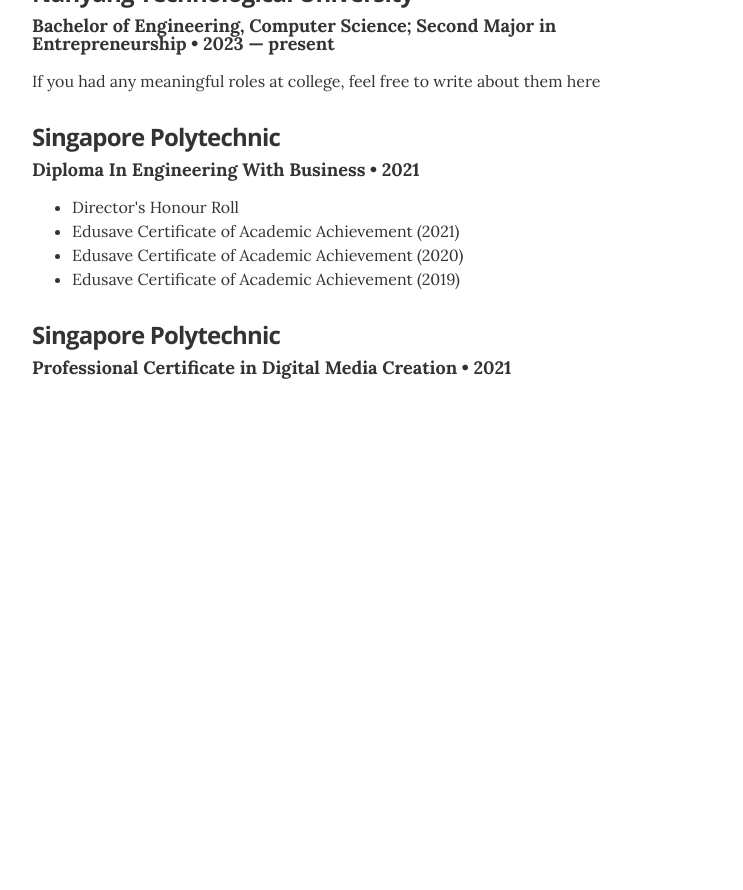
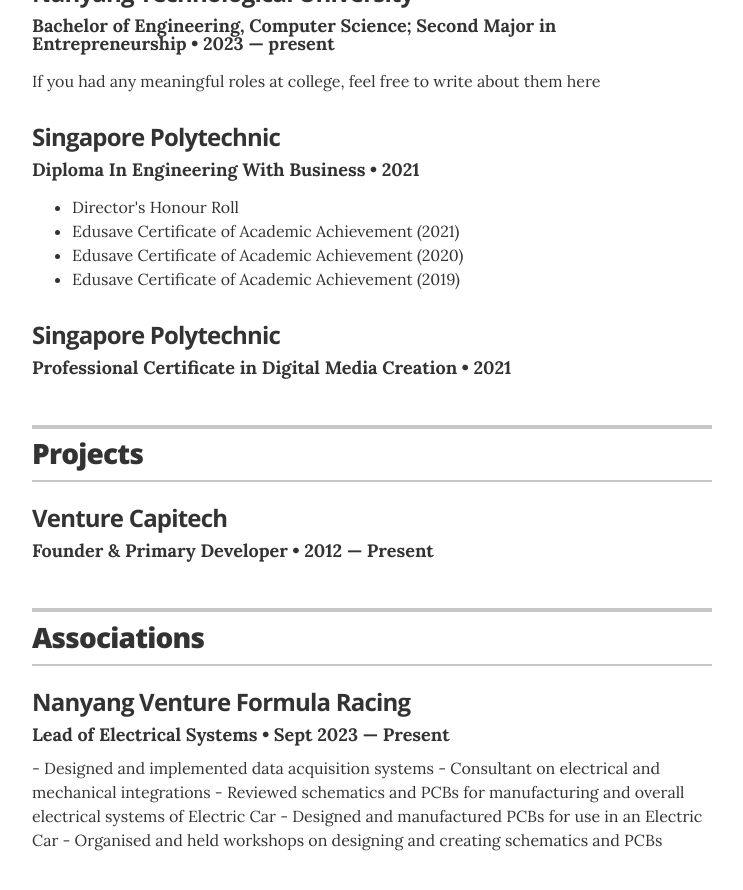
Before and after one commit to scott-cjx/resume, a Jekyll site: the page built from index.html, in a window 1280 px wide and 900 px high, scrolled down 1597 px. Shown: the top 890 px of the window, without its empty margins (268-1011 px from the left). Built offline with Jekyll 4.4.1, drawn with Linux system fonts in a browser that asks for light colours; before the commit the page ends 2022 px from its top, so only the background shows below that.

Commit message:
added works

```diff
--- a/_config.yml
+++ b/_config.yml
@@ -37,11 +37,11 @@
 # comment out to hide
 resume_section_experience:      true
 resume_section_education:       true
-# resume_section_projects:        true
+resume_section_projects:        true
 # resume_section_skills:          true
 # resume_section_recognition:     true
 # resume_section_links:           true
-# resume_section_associations:    true
+resume_section_associations:    true
 # resume_section_interests:       true
 
 # Resume social links
--- a/_data/associations.yml
+++ b/_data/associations.yml
@@ -1,15 +1,14 @@
 # Associations
 # comment out the urls if you do not wish to display them
 
-# - organization: PETA
-#   role: Volunteer
-#   year: 2001 &mdash; 2010
-#   url: https://www.peta.org/
-#   summary: Organized fund drives and participated in fundraising events for the benefit of PETA's local Springfield operations.
-
-
-# - organization: Yale Amnesty International
-#   role: Communications coordinator
-#   year: 2002 &mdash; 2004
-#   url: http://campuspress.yale.edu/amnesty/
-#   summary: During my junion and senior years at Yale, I was actively involved in Yale Amnesty International where I helped facilitate our student organization communications through website maintenance, writing for our campus publication, and graphic design of related materials.
+- organization: Nanyang Venture Formula Racing
+  role: Lead of Electrical Systems
+  year: Sept 2023 &mdash; Present
+  # url:
+  summary: "
+  - Designed and implemented data acquisition systems
+  - Consultant on electrical and mechanical integrations
+  - Reviewed schematics and PCBs for manufacturing and overall electrical systems of Electric Car
+  - Designed and manufactured PCBs for use in an Electric Car
+  - Organised and held workshops on designing and creating schematics and PCBs
+  "
```
Also changed, not shown: _data/projects.yml (+6 -6 lines).
